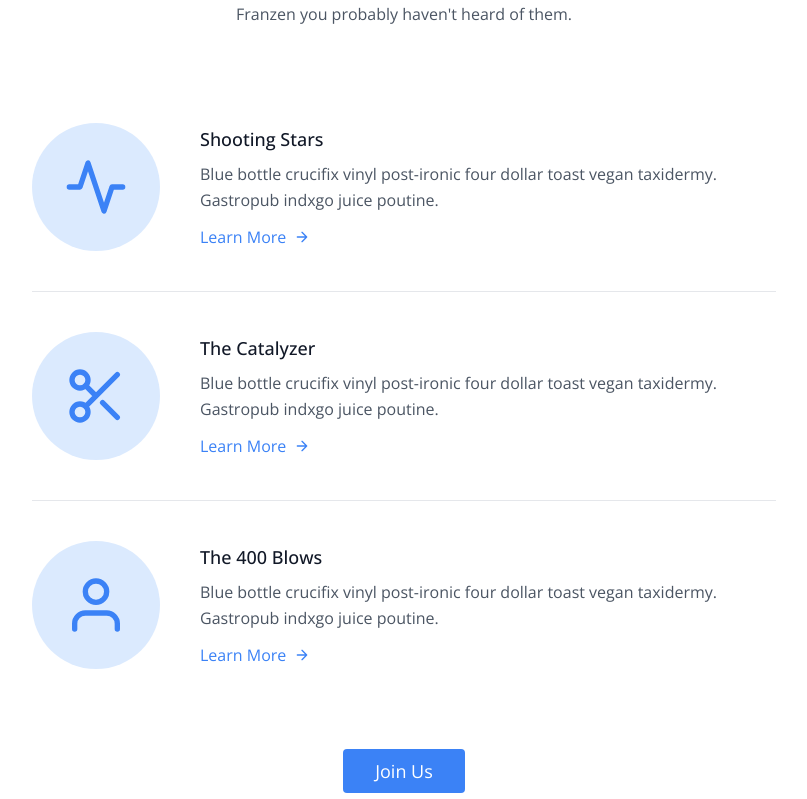
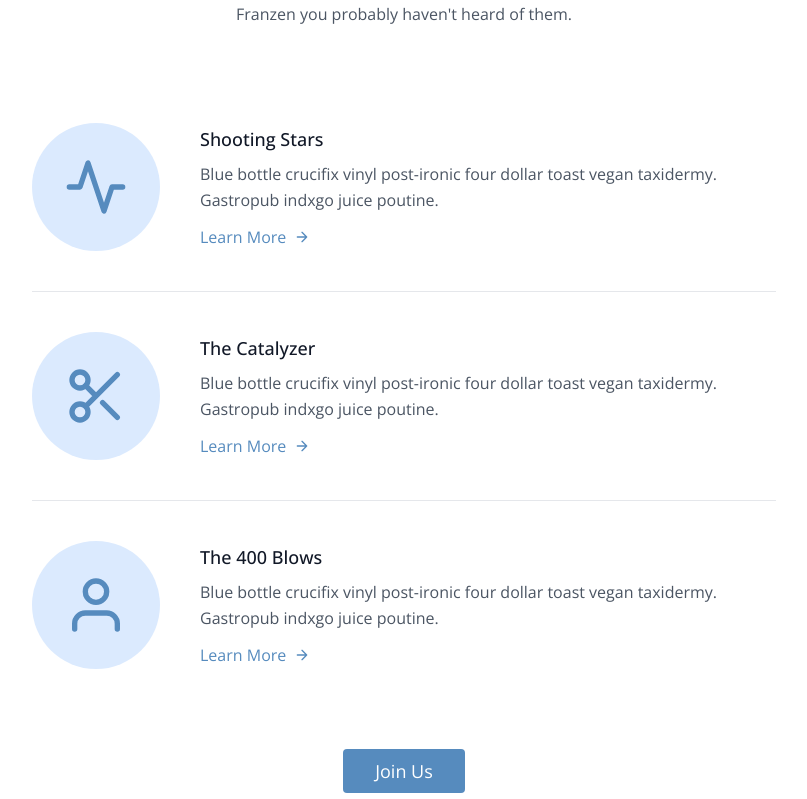
Before and after one commit to saksham-gera/becho-blogs, a React (Create React App) app in the folder frontend/: page /about in a window 1280 px wide. Shown: the part 1181-1980 px from the top of the page, without its empty margins (236-1043 px from the left). Built offline with nearby package versions, Linux system fonts and the light colour scheme; what @tiptap/extension-color would draw is missing.

Commit message:
UI Improvements

```diff
--- a/frontend/src/pages/about/components/joinNow.jsx
+++ b/frontend/src/pages/about/components/joinNow.jsx
@@ -48,7 +48,7 @@ const JoinNow = () => (
           } sm:flex-row flex-col`}
         >
           <div
-            className={`sm:mr-10 sm:w-32 sm:h-32 h-20 w-20 inline-flex items-center justify-center rounded-full bg-blue-100 text-blue-500 flex-shrink-0`}
+            className={`sm:mr-10 sm:w-32 sm:h-32 h-20 w-20 inline-flex items-center justify-center rounded-full bg-blue-100 text-[rgb(86,139,190)] flex-shrink-0`}
           >
             <svg
               fill="none"
@@ -67,7 +67,7 @@ const JoinNow = () => (
               {item.title}
             </h2>
             <p className="leading-relaxed text-base">{item.description}</p>
-            <a className="mt-3 text-blue-500 inline-flex items-center">
+            <a className="mt-3 text-[rgb(86,139,190)] inline-flex items-center">
               Learn More
               <svg
                 fill="none"
@@ -84,7 +84,7 @@ const JoinNow = () => (
           </div>
         </div>
       ))}
-      <button className="flex mx-auto mt-20 text-white bg-blue-500 border-0 py-2 px-8 focus:outline-none hover:bg-blue-600 rounded text-lg">
+      <button className="flex mx-auto mt-20 text-white bg-[rgb(86,139,190)] border-0 py-2 px-8 focus:outline-none hover:bg-[rgb(59,96,140)] rounded text-lg">
         Join Us
       </button>
     </div>
--- a/frontend/src/pages/contact/components/Form.jsx
+++ b/frontend/src/pages/contact/components/Form.jsx
@@ -34,7 +34,7 @@ const ContactForm = () => {
                 <div className="flex justify-center w-full max-w-2xl gap-2 mx-auto mt-6">
                   <div className="mt-3 rounded-lg sm:mt-0">
                     <Link to="/">
-                      <button className="items-center block px-5 py-4 text-base font-medium text-center text-white transition duration-500 ease-in-out transform bg-blue-600 lg:px-10 rounded-xl hover:bg-blue-700 focus:outline-none focus:ring-2 focus:ring-offset-2 focus:ring-blue-500">
+                      <button className="items-center block px-5 py-4 text-base font-medium text-center text-white transition duration-500 ease-in-out transform bg-[rgb(86,139,190)] lg:px-10 rounded-xl hover:bg-[rgb(59,96,140)] focus:outline-none focus:ring-2 focus:ring-offset-2 focus:ring-blue-500">
                         Sign in
                       </button>
                     </Link>
@@ -46,7 +46,7 @@ const ContactForm = () => {
         </div>
       </section>
 
-      <section className="text-gray-600 body-font bg-blue-500">
+      <section className="text-gray-600 body-font bg-[rgb(86,139,190)]">
         <div className="container flex flex-col md:flex-row lg:max-w-5xl w-full px-5 py-12 md:py-24 mx-auto section">
           <div className="md:w-1/3 w-full">
             <h1 className="text-4xl text-gray-800 sm:text-4xl font-bold title-font mb-4">
```
